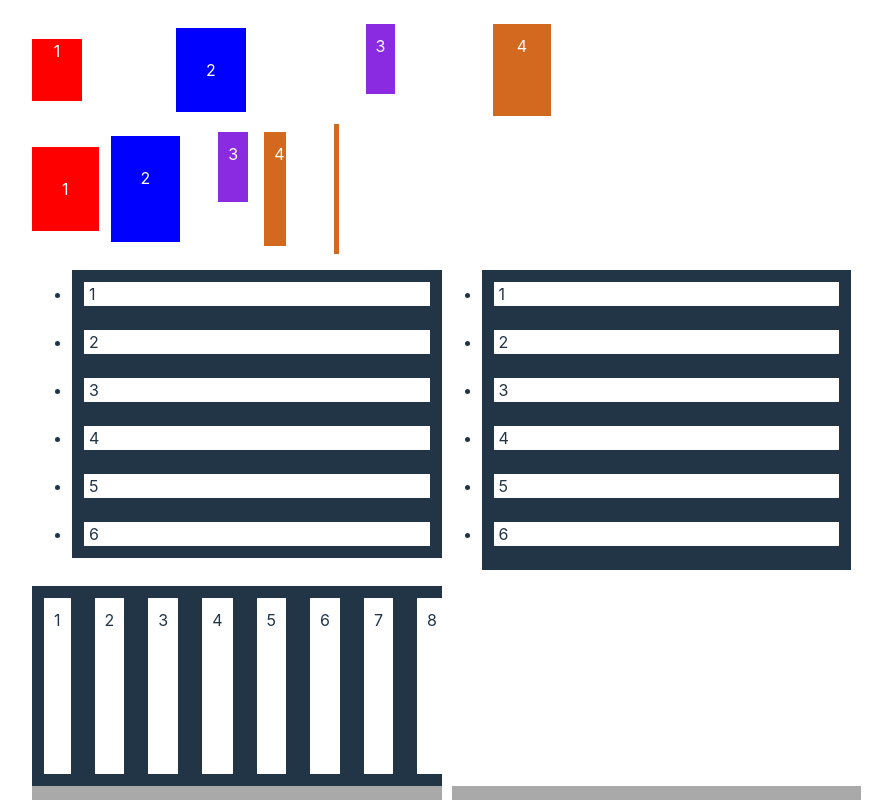
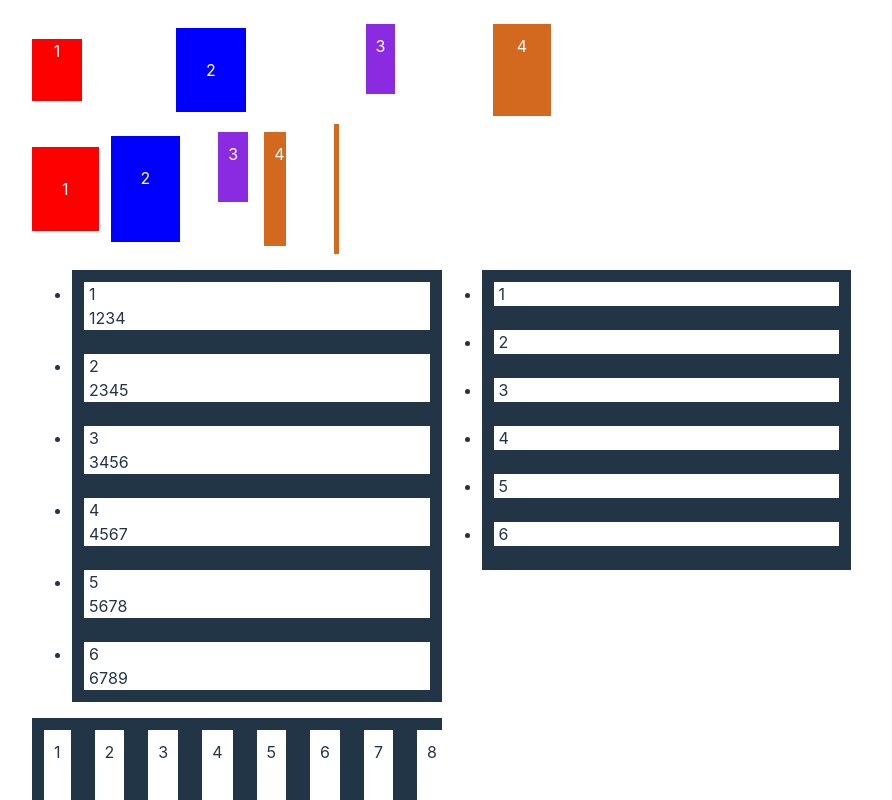
Before and after one commit to carlosjorger/vue-fluid-dnd, a Vue app: page / in a window 1280 px wide. Shown: the top 800 px of the page, without its empty margins (96-988 px from the left). Built offline with nearby package versions, Linux system fonts and the light colour scheme.

Commit message:
🐞 fix: avoid to dispatch child of a draggable

```diff
--- a/src/App.vue
+++ b/src/App.vue
@@ -171,6 +171,11 @@ const numbers3 = ref([
           :index="index"
           ><li :ref="setRef" class="number">
             {{ element }}
+            <div style="display: flex; flex-direction: row">
+              <span v-for="number in [...Array(4).keys()]">
+                {{ number + element }}
+              </span>
+            </div>
           </li>
         </Draggable>
       </ul>
--- a/src/components/Draggable.vue
+++ b/src/components/Draggable.vue
@@ -794,9 +794,10 @@ watch(
   z-index: 5000;
   cursor: grabbing !important;
 }
+.draggable * {
+  pointer-events: none;
+}
 </style>
 <!-- TODO: fix autoscroll when a element is dropped at the end-->
 <!-- TODO: work with mx-auto or my-auto-->
-<!-- TODO: work with inside images and flex-->
-
 <!-- TODO: refactor -->
```
